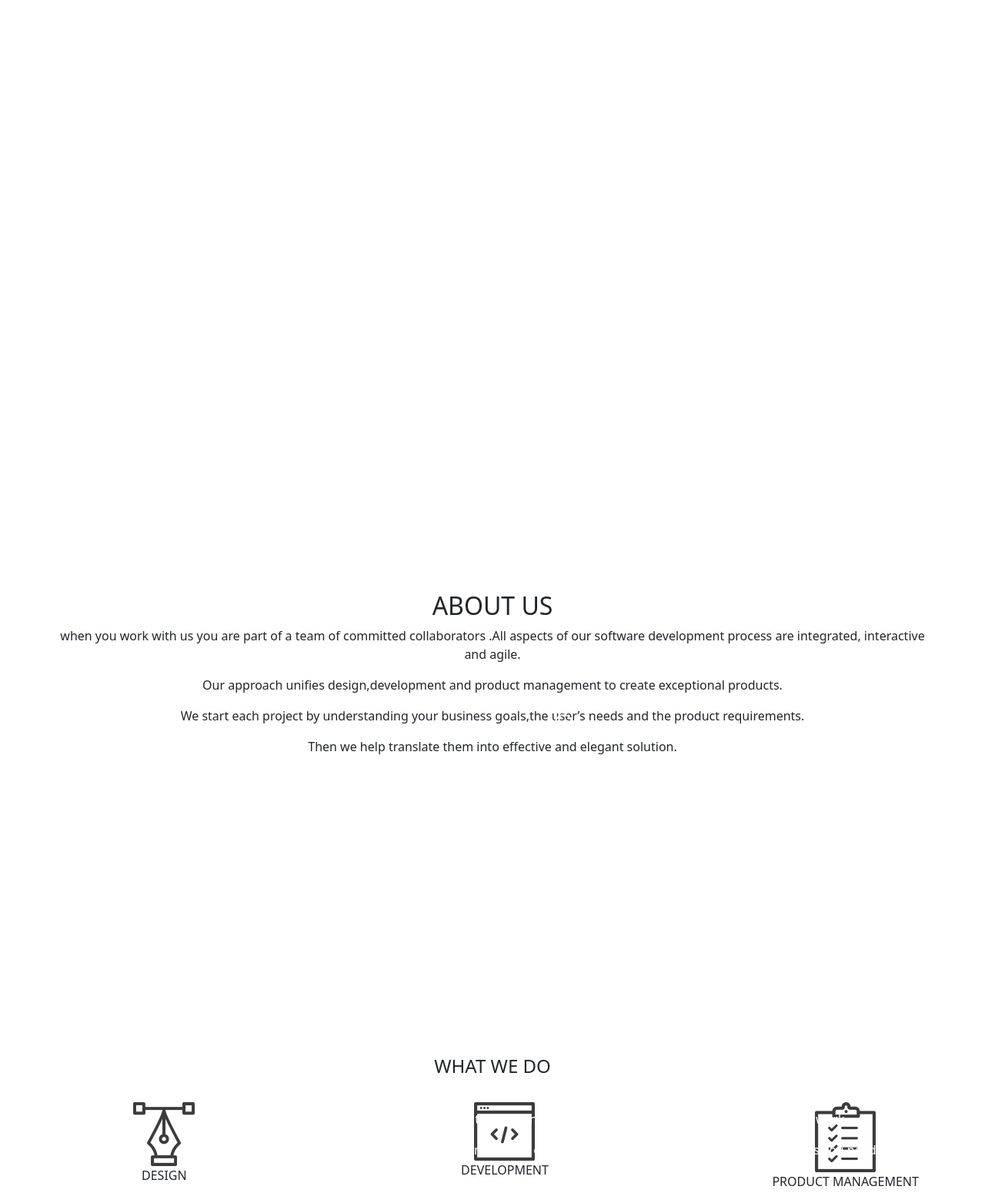
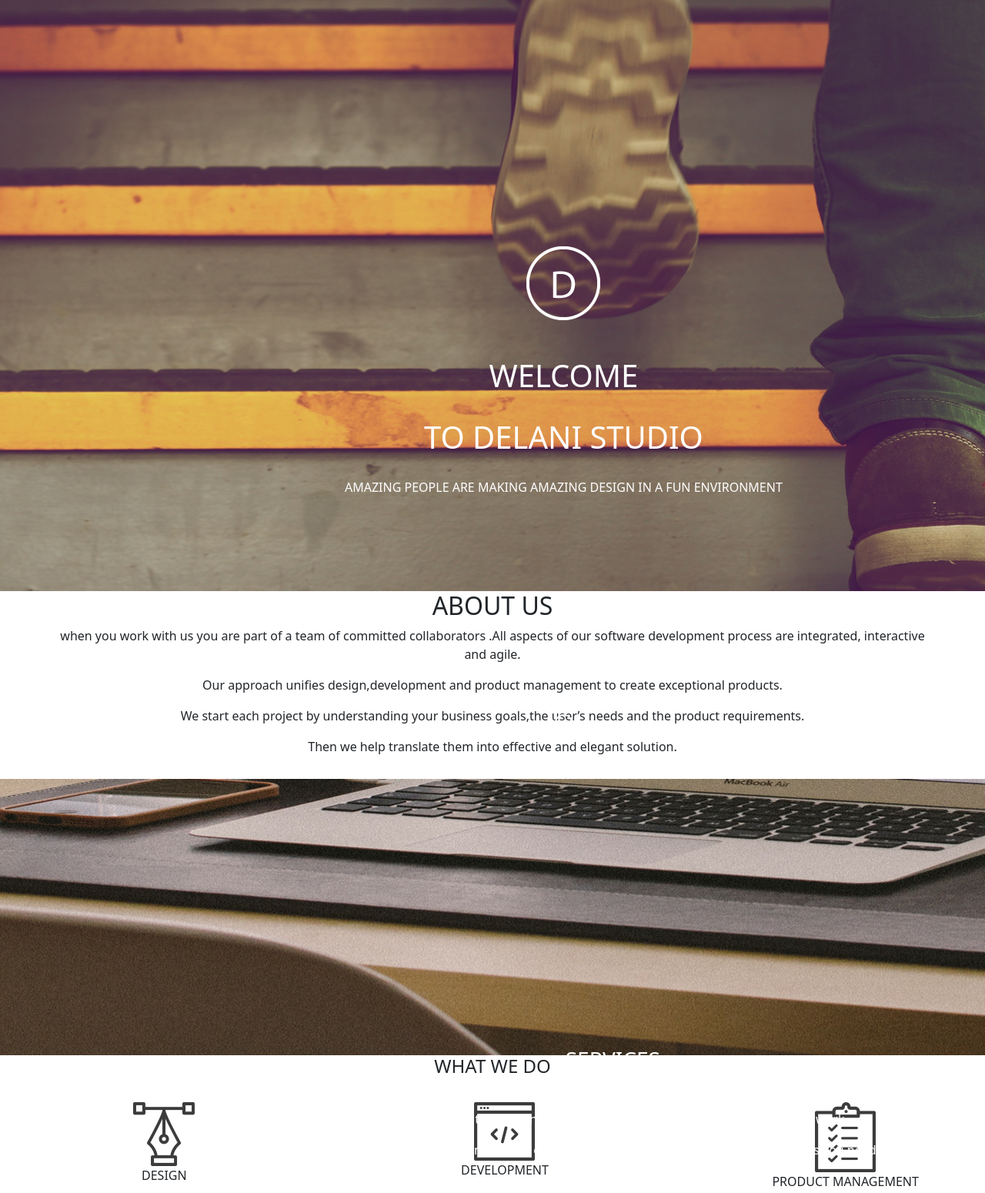
Before and after one commit to kinyuajoseph2014/Delani, a plain HTML site: page index.html in a window 1280 px wide. Shown: the top 1550 px of the page at 77% size. Drawn offline with nearby package versions, Linux system fonts and the light colour scheme; the site is published under a folder, as on GitHub Pages, so addresses that start at the root find nothing; files whose address does not match are found by name.

Commit message:
my comment

```diff
--- a/css/style.css
+++ b/css/style.css
@@ -1,5 +1,5 @@
     .introduction {
-        background-image: url("/images/background/header.jpg");
+        background-image: url("../images/background/header.jpg");
         padding-bottom: 60%;
         background-repeat: no-repeat;
         text-align: center;
@@ -18,7 +18,7 @@
     }
 
     .services {
-        background-image: url("/images/background/comp.jpg");
+        background-image: url("../images/background/comp.jpg");
         padding-bottom: 28%;
         background-repeat: no-repeat;
         margin-top: 30px;
@@ -41,7 +41,7 @@
     }
 
     .contact {
-        background-image: url("/images/background/footer.jpg");
+        background-image: url("../images/background/footer.jpg");
         padding-bottom: 5%;
         background-position: top;
     }
```
